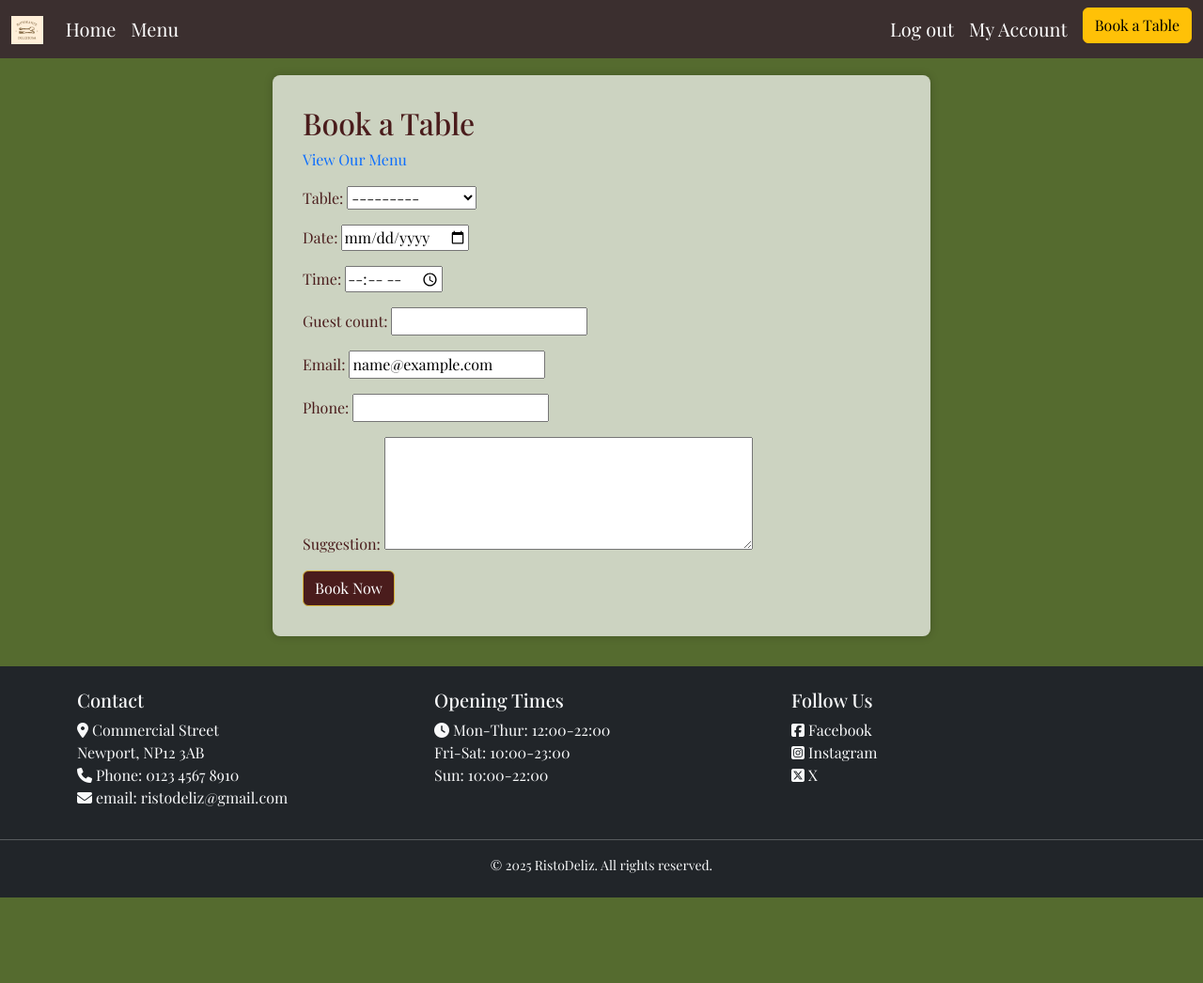
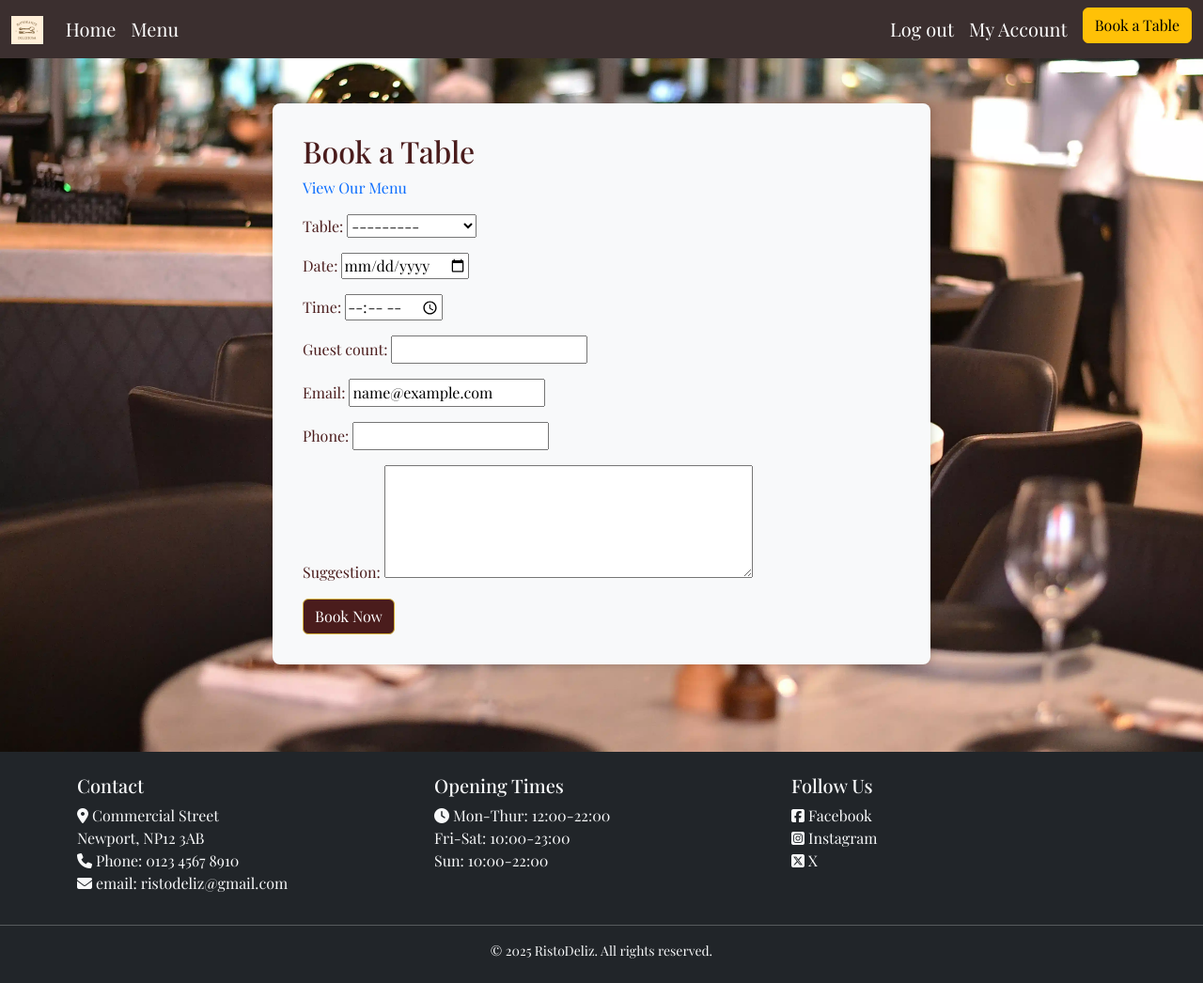
Before and after one commit to jessi25924/risto_deliz, a Django app: page /book/ in a window 1280 px wide. Shown: the whole page at 94% size. Before the commit the page ends 955 px from the top, so only its background shows below. Run offline with Django 4.2, Linux system fonts and the light colour scheme; a user stored in the database is signed in; tables that the repository leaves empty hold one stand-in row (values such as "Sample post"); some libraries are stand-ins or nearby versions; some web fonts are replaced.

Commit message:
Booking page background and style

```diff
--- a/booking_table/templates/booking_table/book.html
+++ b/booking_table/templates/booking_table/book.html
@@ -1,27 +1,19 @@
 {% extends "base.html" %}
 {% load static %}
+{% block title %}Make a Booking{%endblock %}
 
-{% block title %}Make a Booking{% endblock %}
 {% block content %}
-<div class="page-wrapper">
+<div class="book-bg">
+  <div class="page-wrapper bg-light">
     <h2>Book a Table</h2>
-
     <p><a href="{% url 'menu' %}">View Our Menu</a></p>
     <form method="post">
-    {% csrf_token %}
+      {% csrf_token %} {{ form.non_field_errors }}
+      <p>{{ form.table.label_tag }} {{ form.table }}</p>
 
-    {{ form.non_field_errors }}
-    <p>{{ form.table.label_tag }}
-       {{ form.table }}
-    </p>
+      <p>{{ form.date.label_tag }} {{ form.date }}</p>
 
-    <p>{{ form.date.label_tag }}
-       {{ form.date }}
-    </p>
-
-    <p>{{ form.time.label_tag }}
-       {{ form.time }}
-    </p>
+      <p>{{ form.time.label_tag }} {{ form.time }}</p>
 
       <!-- other fields -->
       <p>{{ form.guest_count.label_tag }} {{ form.guest_count }}</p>
@@ -32,6 +24,7 @@
       <button class="btn btn-primary" type="submit">Book Now</button>
     </form>
   </div>
+</div>
 
 <script src="{% static 'js/booking.js' %}"></script>
 {% endblock %}
--- a/static/css/styles.css
+++ b/static/css/styles.css
@@ -95,6 +95,18 @@ main .container {
     padding-top: 50px;
 }
 
+/* book Page */
+.book-bg {
+    background-image: url('/static/images/background6.webp');
+    background-size: cover;
+    background-repeat: no-repeat;
+    background-position: center;
+    background-attachment: fixed;
+    min-height: 100vh;
+    width: 100%;
+    padding: 30px; /*resolve the gap between navbar and bg-image*/
+}
+
 /** Menu Page **/
 .menu-bg {
     background-image: url('/static/images/menu-background.webp');
```
Also changed, not shown: static/images/background6.webp (added). Lines whose indentation alone changed are shown as unchanged.
